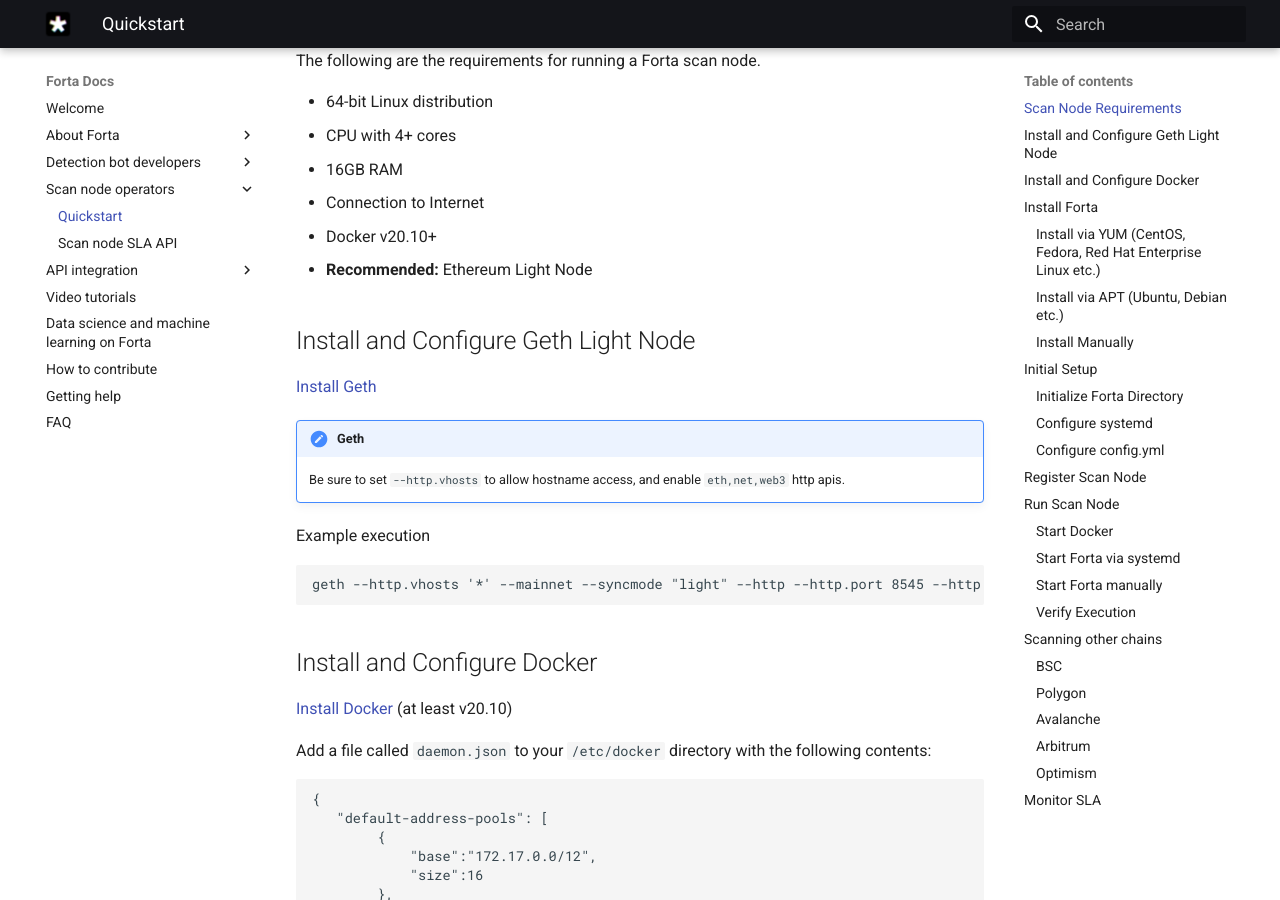
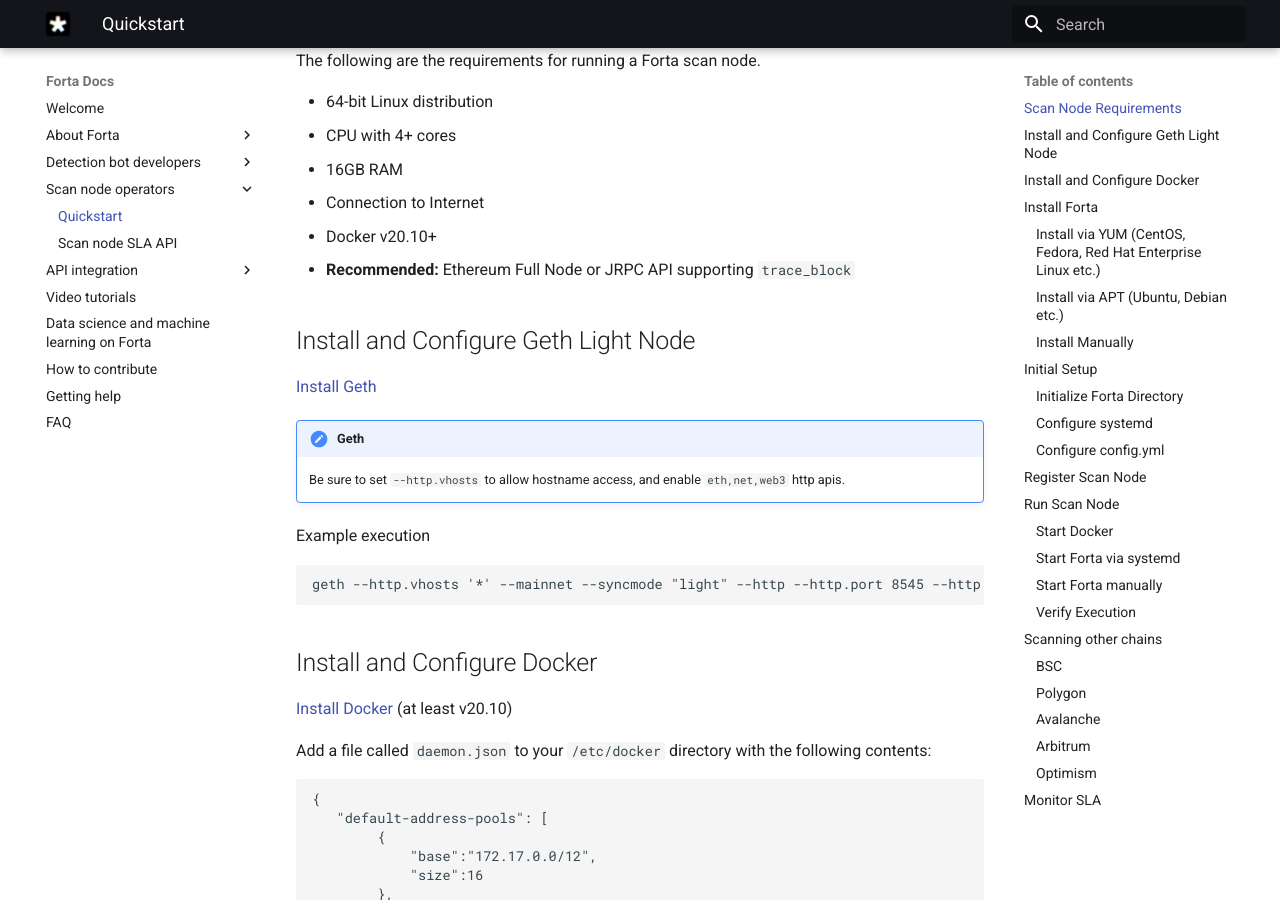
Before and after one commit to forta-network/docs, an MkDocs documentation site: the page built from docs/scanner-quickstart.md, in a window 1280 px wide and 900 px high, scrolled down 327 px. Built offline with MkDocs 1.6.1 and Material for MkDocs 9.7.7, drawn with Linux system fonts in a browser that asks for light colours.

Commit message:
edited recommended node

```diff
--- a/docs/scanner-quickstart.md
+++ b/docs/scanner-quickstart.md
@@ -12,7 +12,7 @@
 - 16GB RAM
 - Connection to Internet
 - Docker v20.10+
-- **Recommended:** Ethereum Light Node
+- **Recommended:** Ethereum Full Node or JRPC API supporting `trace_block`
 
 ## Install and Configure Geth Light Node
 
```
